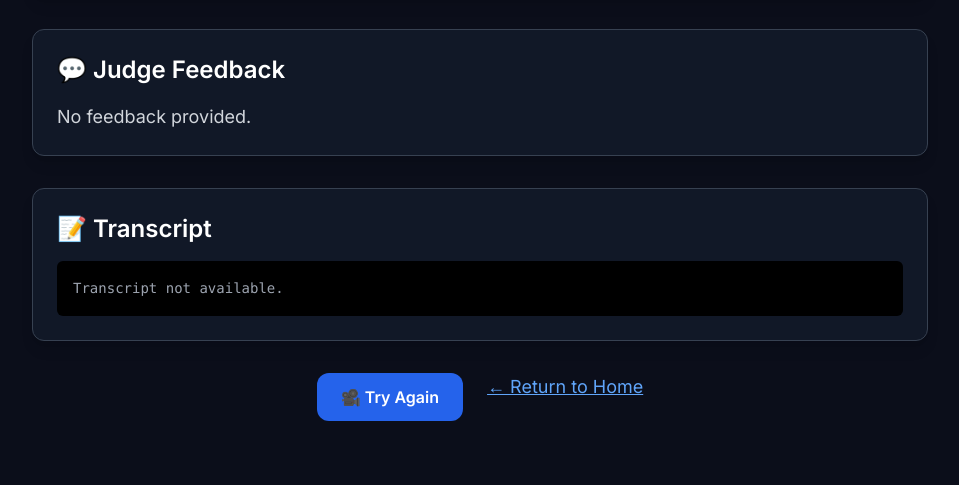
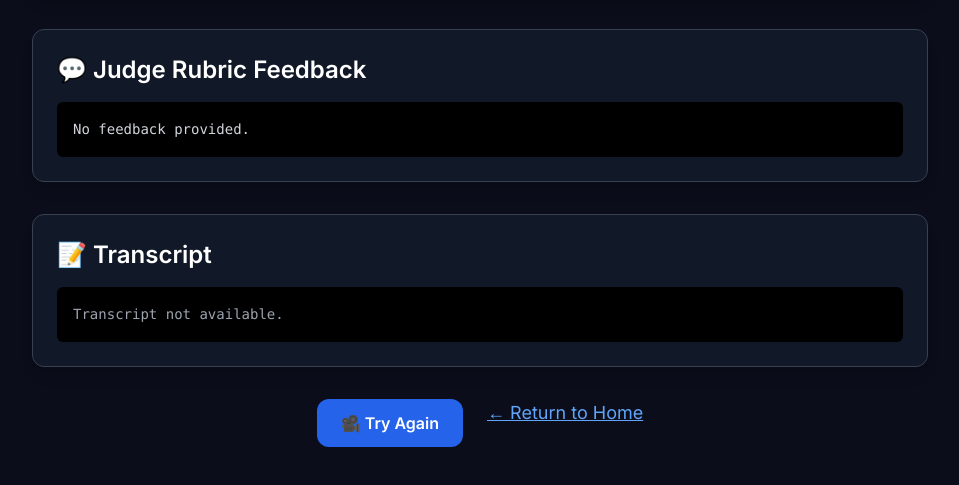
Before and after one commit to Glasswinner/glassedge, a plain HTML site: page feedback.html in a window 1280 px wide. Shown: the part 233-718 px from the top of the page, without its empty margins (160-1119 px from the left). Drawn offline with nearby package versions, Linux system fonts and the light colour scheme.

Commit message:
Update feedback.html

```diff
--- a/feedback.html
+++ b/feedback.html
@@ -24,10 +24,10 @@
       <p class="text-4xl font-bold text-green-400" id="score">--</p>
     </div>
 
-    <!-- Feedback Section -->
+    <!-- Full AI Response -->
     <div class="bg-gray-900 p-6 rounded-xl border border-gray-700 shadow-lg">
-      <h2 class="text-2xl font-semibold mb-4 text-white">💬 Judge Feedback</h2>
-      <p id="feedback" class="text-lg leading-relaxed whitespace-pre-wrap text-gray-300">Loading...</p>
+      <h2 class="text-2xl font-semibold mb-4 text-white">💬 Judge Rubric Feedback</h2>
+      <pre id="feedback" class="text-sm leading-relaxed whitespace-pre-wrap text-gray-300 bg-black p-4 rounded-md max-h-[500px] overflow-y-auto">Loading...</pre>
     </div>
 
     <!-- Transcript Section -->
```
